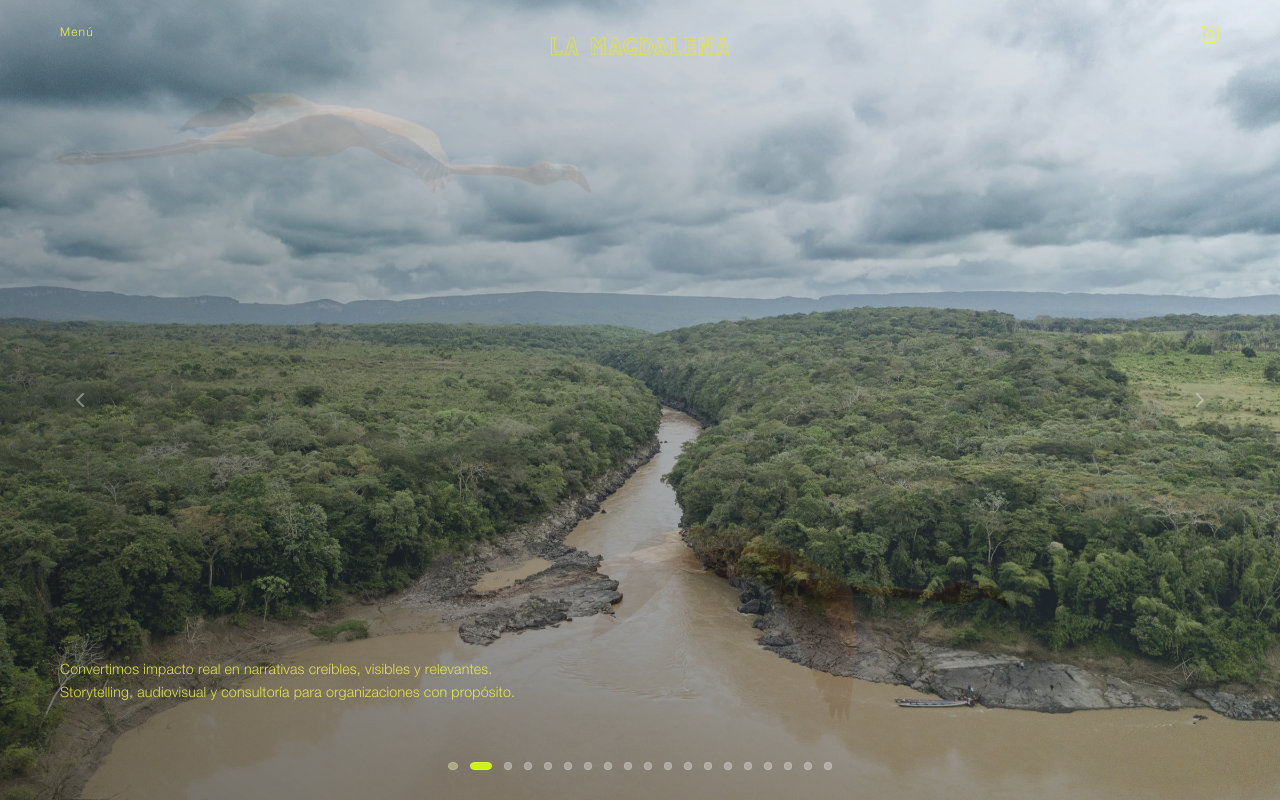
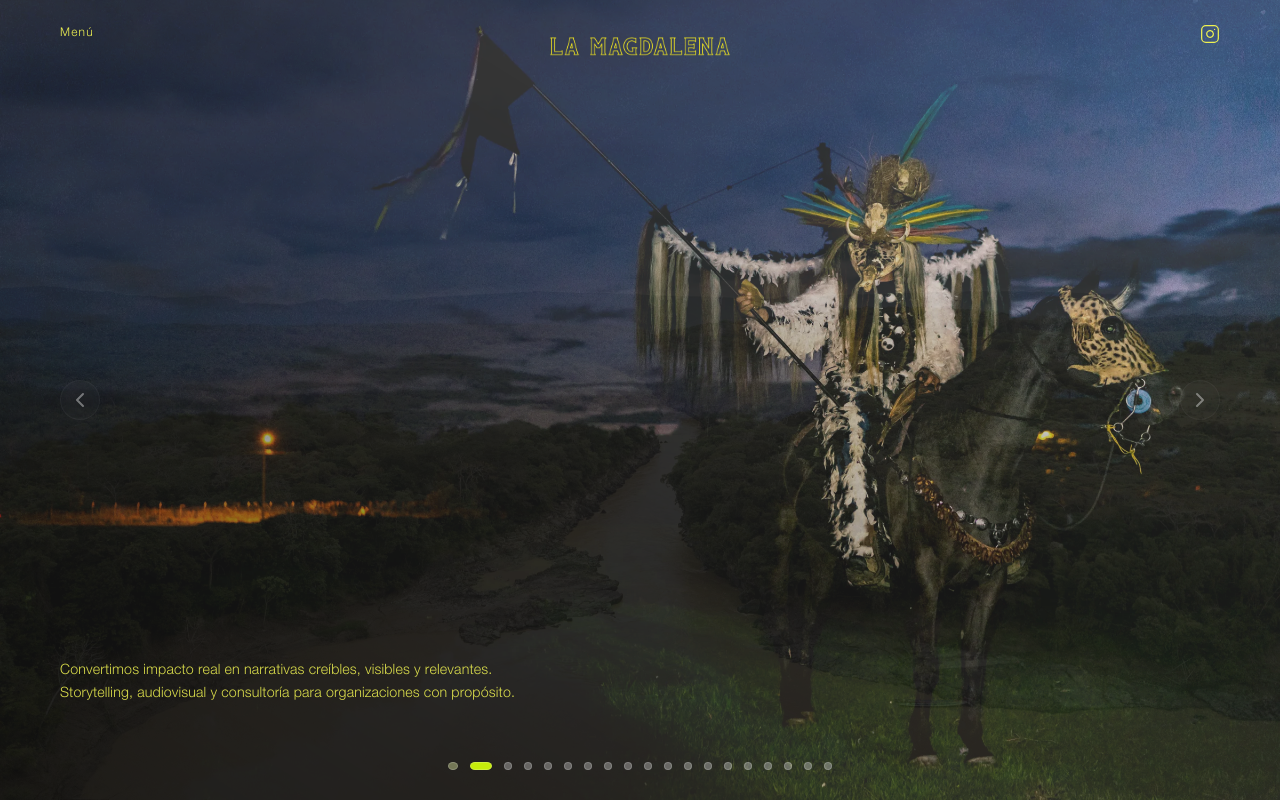
Before and after one commit to donchelo/www.lamagdalena.com, a React (Vite) app: page / in a window 1280 px wide. Shown: the top 802 px of the page. Built offline with nearby package versions, Linux system fonts and the light colour scheme.

Commit message:
feat: add HomePage component featuring hero, blog, services, and contact sections.

```diff
--- a/src/pages/HomePage.jsx
+++ b/src/pages/HomePage.jsx
@@ -35,9 +35,9 @@ const HomePage = () => {
                 <Hero
                     subtitle="Convertimos impacto real en narrativas creíbles, visibles y relevantes. Storytelling, audiovisual y consultoría para organizaciones con propósito."
                     images={[
-                        hero1, hero2, hero3, hero4, hero5,
+                        hero13, hero1, hero2, hero3, hero4, hero5,
                         hero6, hero7, hero8, hero10,
-                        hero11, hero12, hero13, hero14, hero15,
+                        hero11, hero12, hero14, hero15,
                         hero16, hero17, hero18, hero19, hero20
                     ]}
                     variant="with-text"
```
